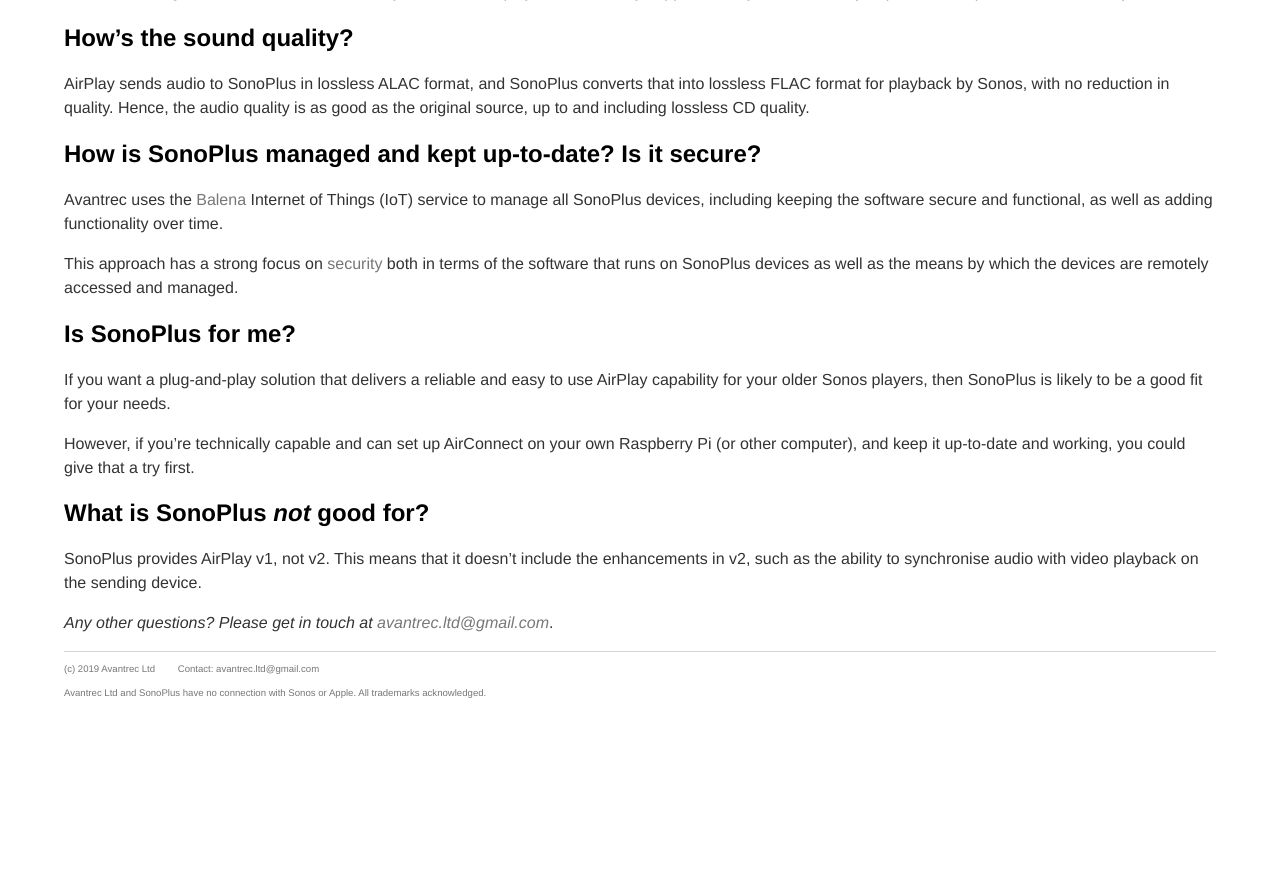
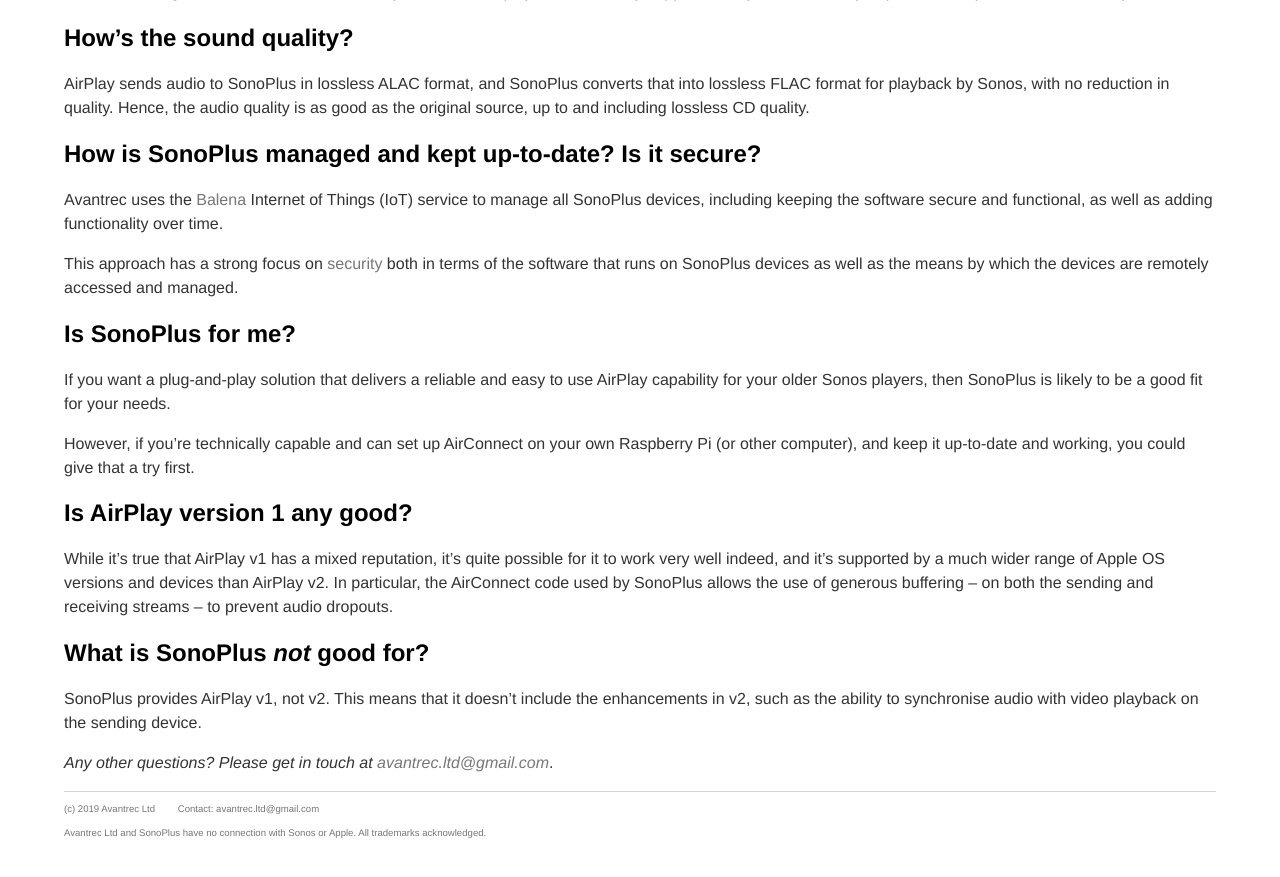
Before and after one commit to avantrec/avantrec.github.io, a Jekyll site: the page built from sonoplus-faq/index.md, in a window 1280 px wide and 900 px high, scrolled down 1615 px. Shown: the top 877 px of the window. Built offline with Jekyll 4.4.1, drawn with Linux system fonts in a browser that asks for light colours; before the commit the page ends 2375 px from its top, so only the background shows below that.

Commit message:
Add AirPlay v1 discussion.

```diff
--- a/sonoplus-faq/index.md
+++ b/sonoplus-faq/index.md
@@ -49,6 +49,10 @@
 
 However, if you're technically capable and can set up AirConnect on your own Raspberry Pi (or other computer), and keep it up-to-date and working, you could give that a try first.
 
+## Is AirPlay version 1 any good?
+
+While it's true that AirPlay v1 has a mixed reputation, it's quite possible for it to work very well indeed, and it's supported by a much wider range of Apple OS versions and devices than AirPlay v2. In particular, the AirConnect code used by SonoPlus allows the use of generous buffering -- on both the sending and receiving streams -- to prevent audio dropouts.
+
 ## What is SonoPlus *not* good for?
 
 SonoPlus provides AirPlay v1, not v2. This means that it doesn't include the enhancements in v2, such as the ability to synchronise audio with video playback on the sending device.
```
